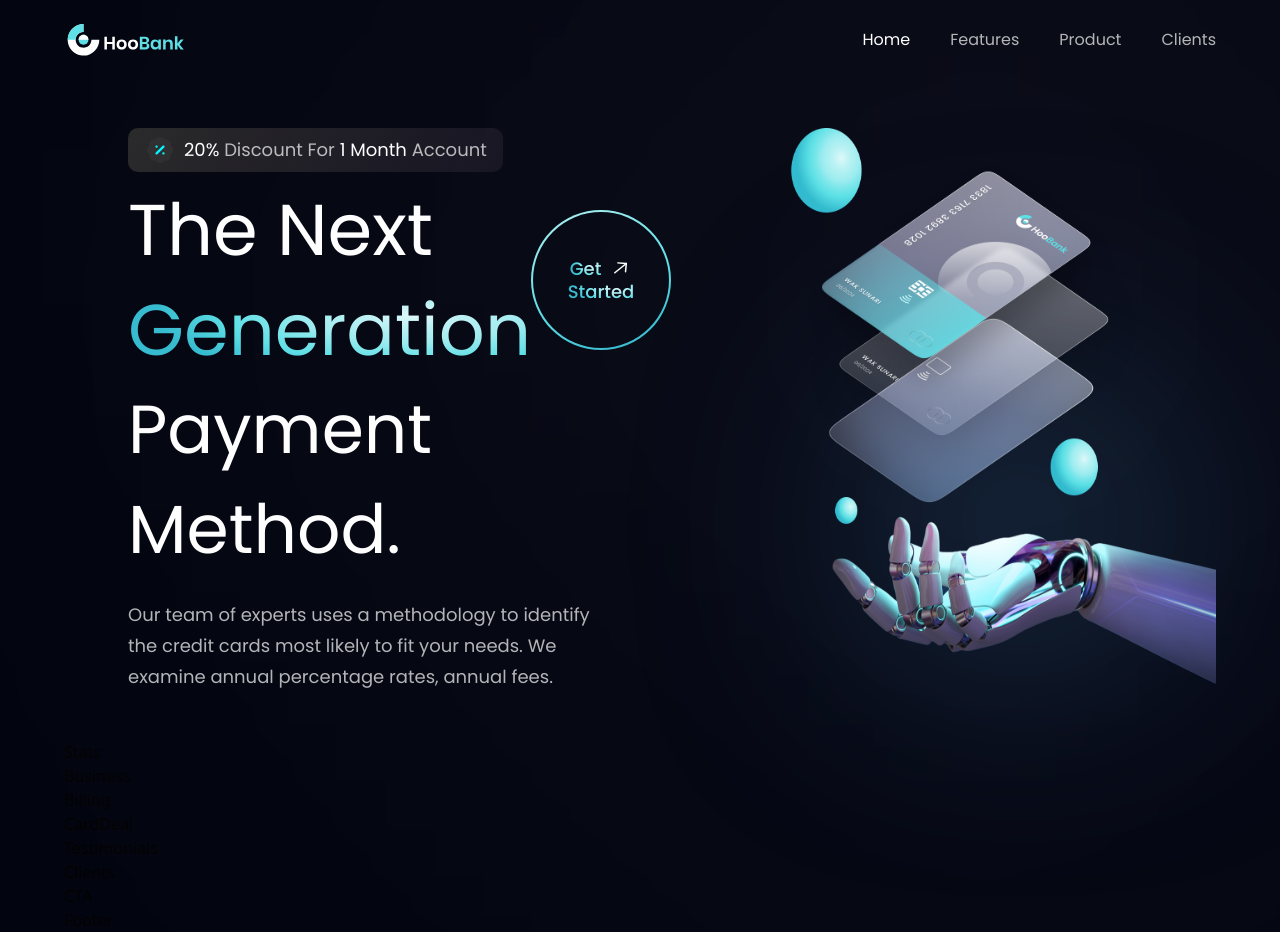
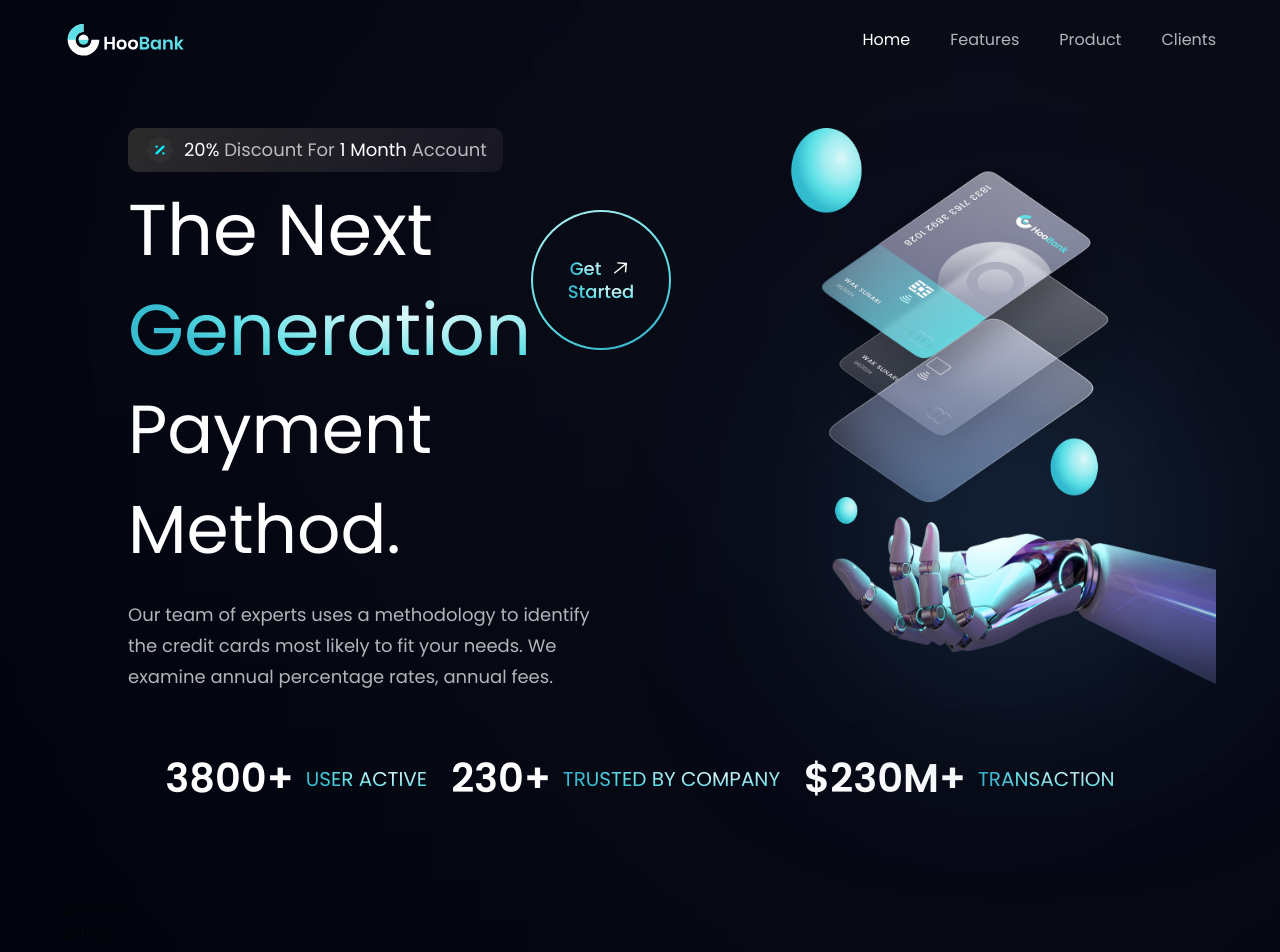
Before and after one commit to jupi1001/react-tailwind, a React (Vite) app: page / in a window 1280 px wide. Shown: the top 952 px of the page. Built offline with nearby package versions, Linux system fonts and the light colour scheme.

Commit message:
Add Stats

```diff
--- a/src/components/Stats.jsx
+++ b/src/components/Stats.jsx
@@ -1,7 +1,22 @@
 import React from "react";
+import { stats } from "../constants";
+import styles from "../style";
 
 const Stats = () => {
-  return <div>Stats</div>;
+  return (
+    <section className={`${styles.flexCenter} flex-row flex-wrap sm:mb-20 mb-6`}>
+      {stats.map((stat) => (
+        <div key={stat.id} className={`flex1 flex justify-start items-center flex-row m-3`}>
+          <h4 className="font-poppins font-semibold xs:text-[40px] text-[30px] xs:leading-[53px] leading-[43px] text-white">
+            {stat.value}
+          </h4>
+          <p className="font-poppins font-normal xs:text-[20px] text-[15px] xs:leading-[26px] leading-[21px] text-gradient uppercase ml-3">
+            {stat.title}
+          </p>
+        </div>
+      ))}
+    </section>
+  );
 };
 
 export default Stats;
```
